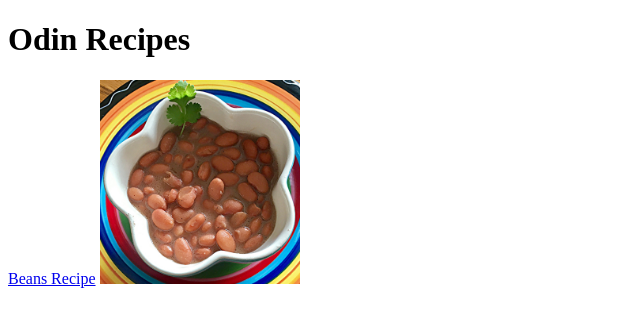
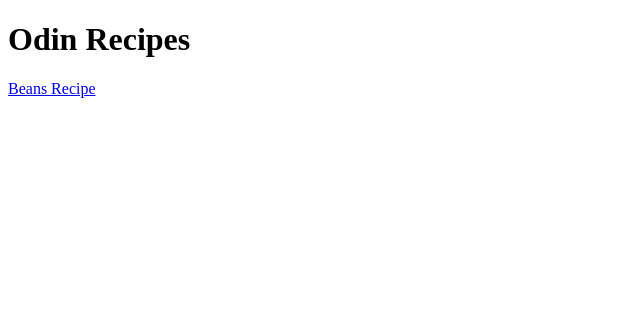
Before and after one commit to GioMurillo/odin-recipes, a plain HTML site: page index.html in a window 1280 px wide. Shown: the whole page, without its empty margins (0-640 px from the left). Drawn offline with Linux system fonts and the light colour scheme.

Commit message:
Remove beans image link

```diff
--- a/index.html
+++ b/index.html
@@ -7,6 +7,5 @@
 <body>
     <h1>Odin Recipes</h1>
     <a href="recipes/beans.html">Beans Recipe</a>
-    <img src="images/mexican_beans.jpg" alt="Mexican beans in a star shaped dish." width="200">
 </body>
 </html>
```
